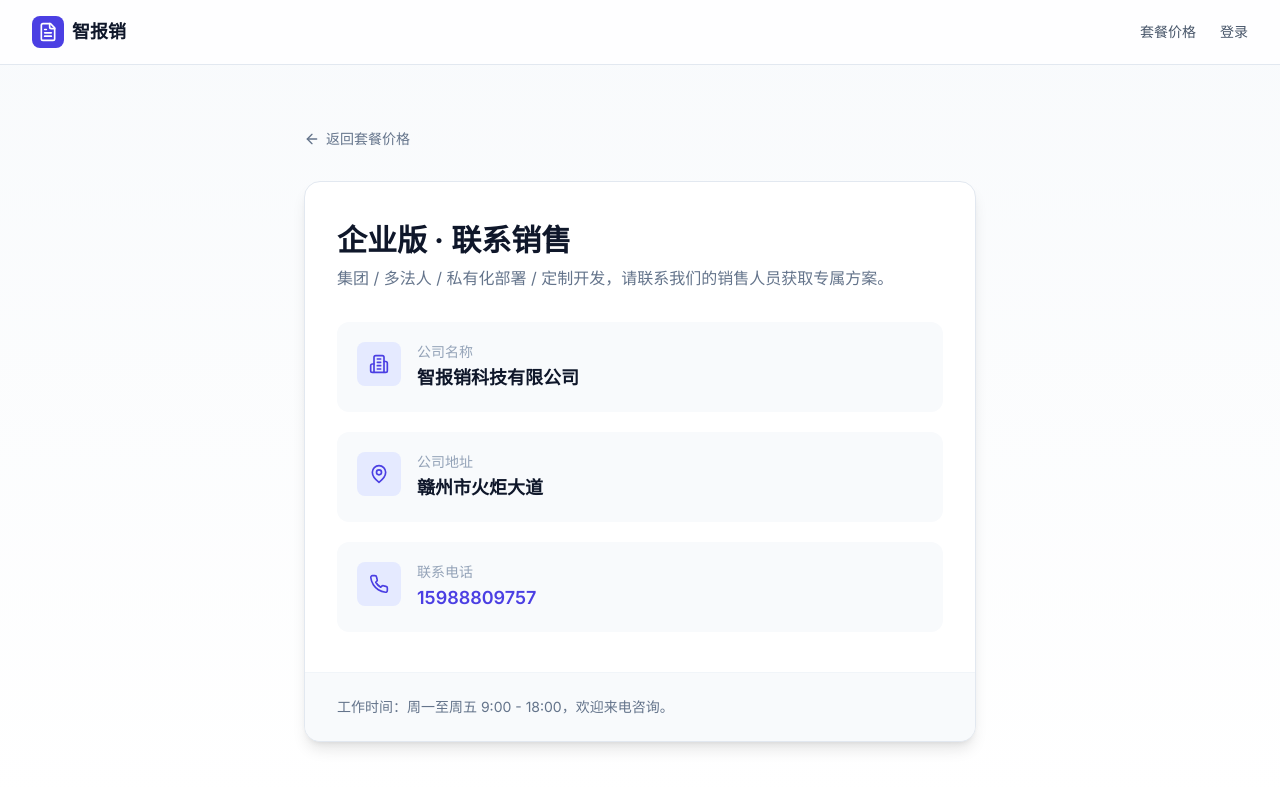
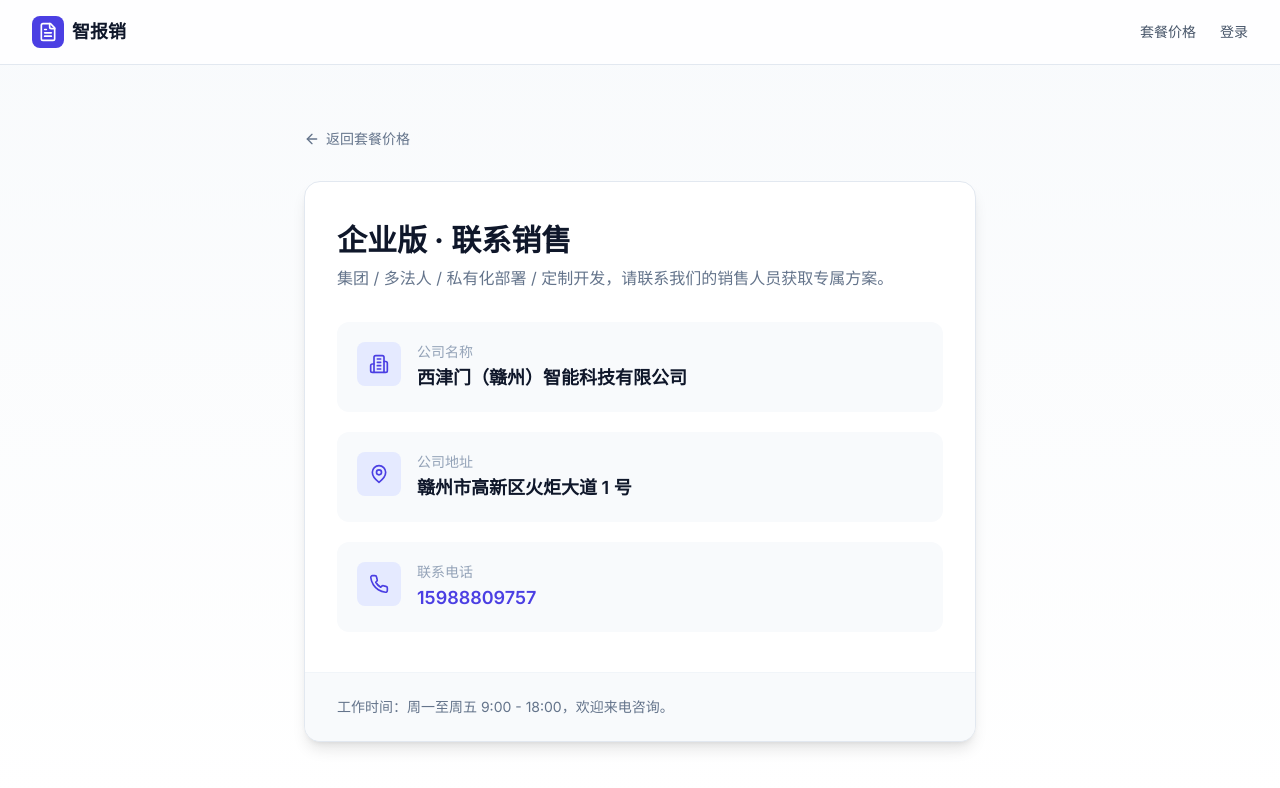
Before and after one commit to cxl0105/AI-baoxiao, a Next.js app in the folder apps/web/: page /contact in a window 1280 px wide. Shown: the top 788 px of the page. Built offline with nearby package versions, Linux system fonts and the light colour scheme.

Commit message:
fix: 联系页公司名改为西津门(赣州)智能科技, 地址补全火炬大道1号

```diff
--- a/apps/web/src/app/contact/page.tsx
+++ b/apps/web/src/app/contact/page.tsx
@@ -42,7 +42,7 @@ export default function ContactPage() {
                   </div>
                   <div className="min-w-0">
                     <p className="text-sm text-slate-400 mb-0.5">公司名称</p>
-                    <p className="text-lg font-semibold text-slate-900 dark:text-white">智报销科技有限公司</p>
+                    <p className="text-lg font-semibold text-slate-900 dark:text-white">西津门（赣州）智能科技有限公司</p>
                   </div>
                 </div>
 
@@ -52,7 +52,7 @@ export default function ContactPage() {
                   </div>
                   <div className="min-w-0">
                     <p className="text-sm text-slate-400 mb-0.5">公司地址</p>
-                    <p className="text-lg font-semibold text-slate-900 dark:text-white">赣州市火炬大道</p>
+                    <p className="text-lg font-semibold text-slate-900 dark:text-white">赣州市高新区火炬大道 1 号</p>
                   </div>
                 </div>
 
```
